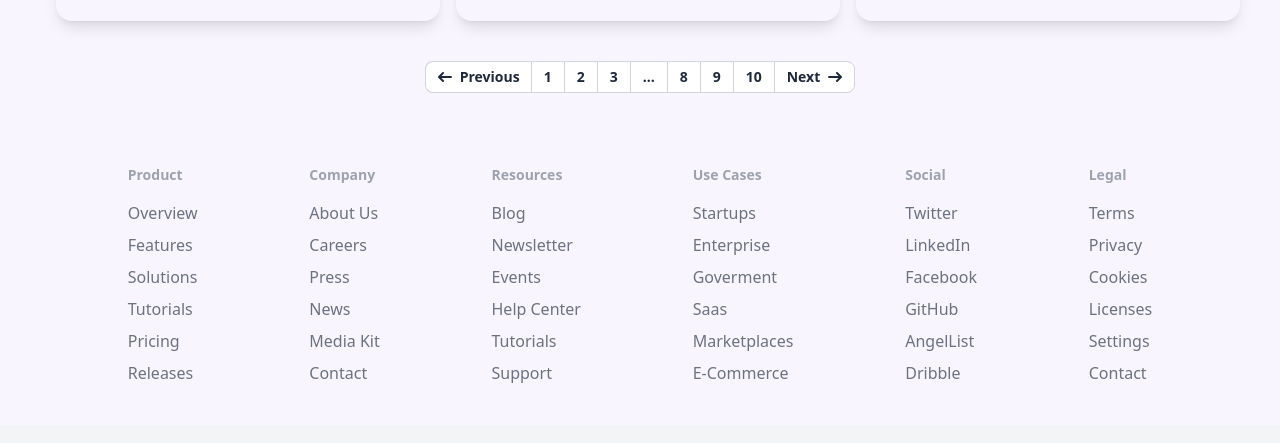
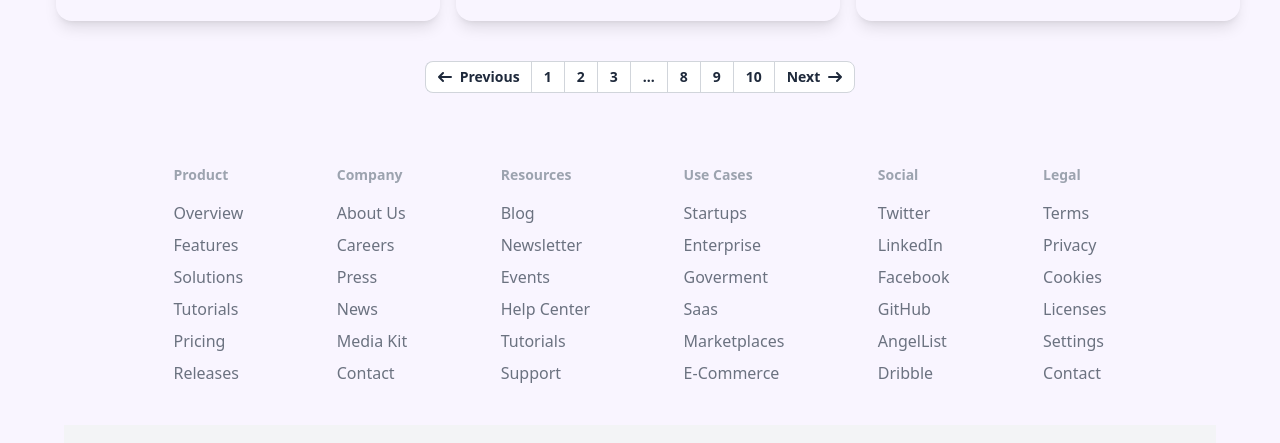
Before and after one commit to 007Kohaku/final-project-edspert, a website: page index.html in a window 1280 px wide. Shown: the part 1700-2143 px from the top of the page. Drawn offline with Linux system fonts and the light colour scheme.

Commit message:
update foooter section

```diff
--- a/index.html
+++ b/index.html
@@ -534,7 +534,7 @@
     <!-- Page Navigation section end -->
 
     <!-- Footer start -->
-    <footer class="bg-screen">
+    <footer class="bg-screen px-[5%]">
       <div class="mx-auto w-full max-w-screen-xl flex justify-center">
         <div class="w-full flex px-4 py-8 justify-evenly">
           <div>
--- a/package.json
+++ b/package.json
@@ -1,5 +1,5 @@
 {
-  "name": "final-project",
+  "name": "finalproject1",
   "version": "1.0.0",
   "description": "",
   "main": "index.js",
```
Also changed, not shown: src/output.css.
